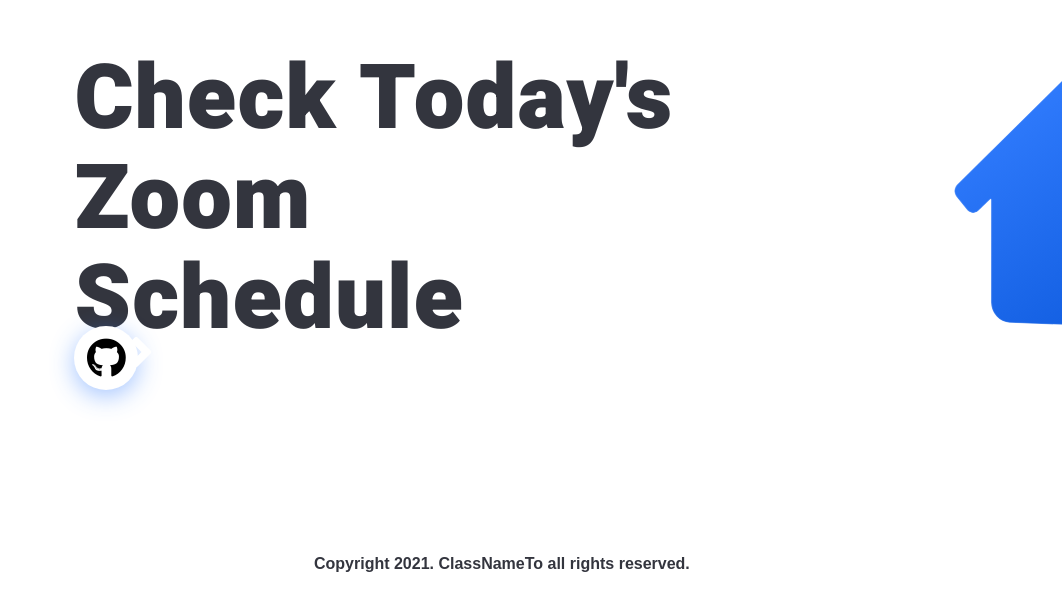
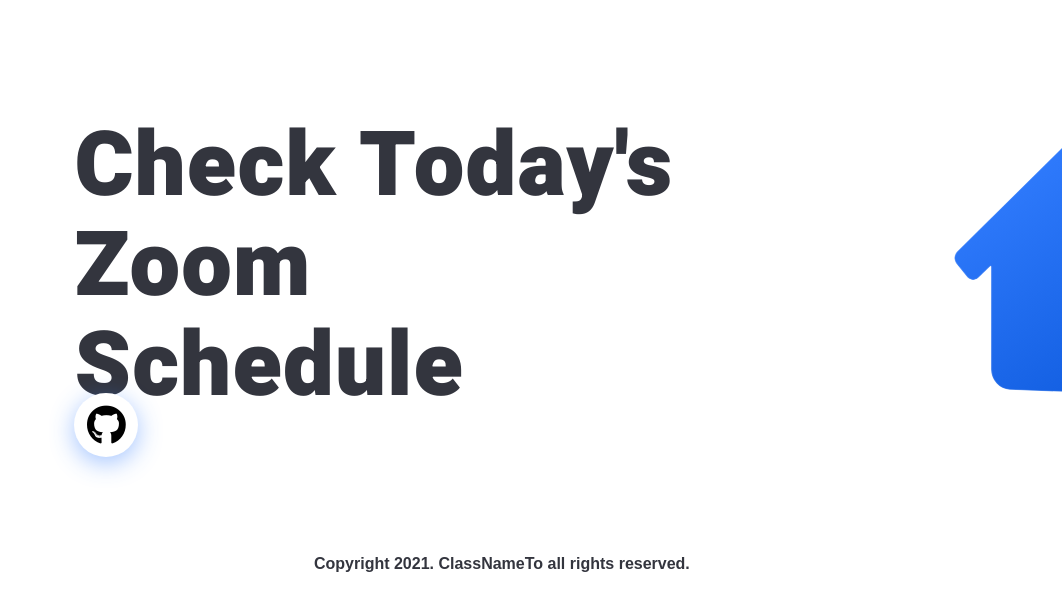
Before and after one commit to Classto/Frontend, a React (Create React App) app: page / in a window 1280 px wide. Shown: the part 221-832 px from the top of the page, without its empty margins (218-1280 px from the left). Built offline with nearby package versions, Linux system fonts and the light colour scheme.

Commit message:
fix: fix bug display multiple router

```diff
--- a/src/App.jsx
+++ b/src/App.jsx
@@ -1,33 +1,19 @@
 import { Component } from 'react';
-import {BrowserRouter, Route, Link} from 'react-router-dom';
-import icon from './icon.svg';
-import './App.css';
+import { Route, BrowserRouter } from 'react-router-dom';
 import Editor from './editor.jsx';
+import Introduce from './introduce.jsx';
 
-class Introduce extends Component {
+class App extends Component {
   render() {
     return (
       <div>
-        <div className="introduce">
-          <h1 id="m_title">Check Today's Zoom Schedule</h1>
-          <div id="m_icon_div">
-            <img src={icon} alt="icon"/>
-          </div>
-          <button id="m_get_github" onclick="location.href = 'https\://github.com/Classto'">
-            <i className="fab fa-github fa-3x"></i>
-          </button>
-          <BrowserRouter>
-            <Link to="/editor" id="m_get_start">
-              <p id="m_get_start_text">Get Started</p>
-              <i id="m_get_start_icon" className="fas fa-angle-right fa-3x"></i>
-            </Link>
-            <Route path="/editor" component={Editor}/>
-          </BrowserRouter>
-        </div>
-        <p id="copyright">Copyright 2021. ClassNameTo all rights reserved.</p>
+        <BrowserRouter>
+          <Route exact path="/" component={Introduce}/>
+          <Route path="/editor" component={Editor}/>
+        </BrowserRouter>
       </div>
-    );
+    )
   }
 }
 
-export default Introduce;
+export default App;
```
